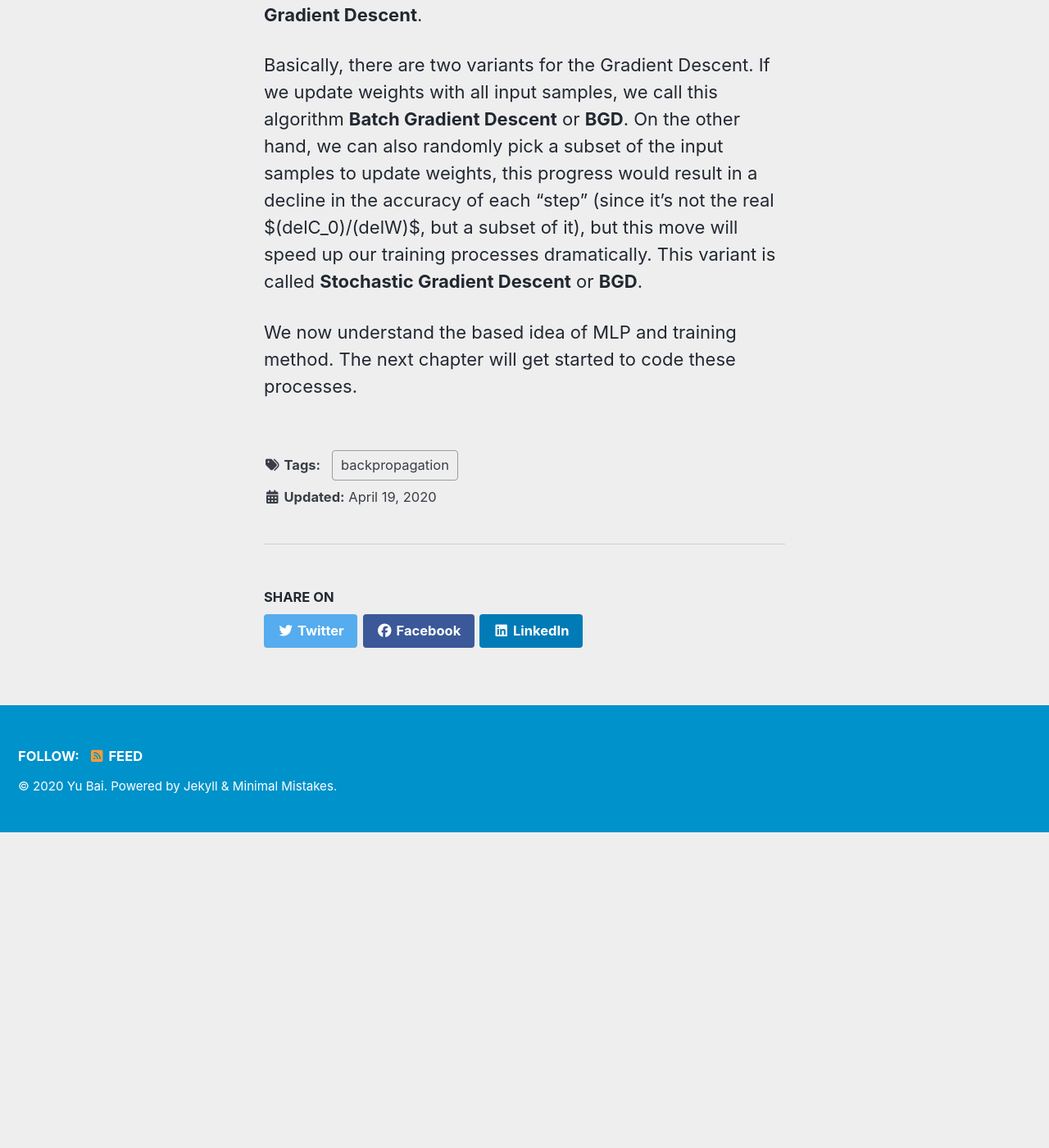
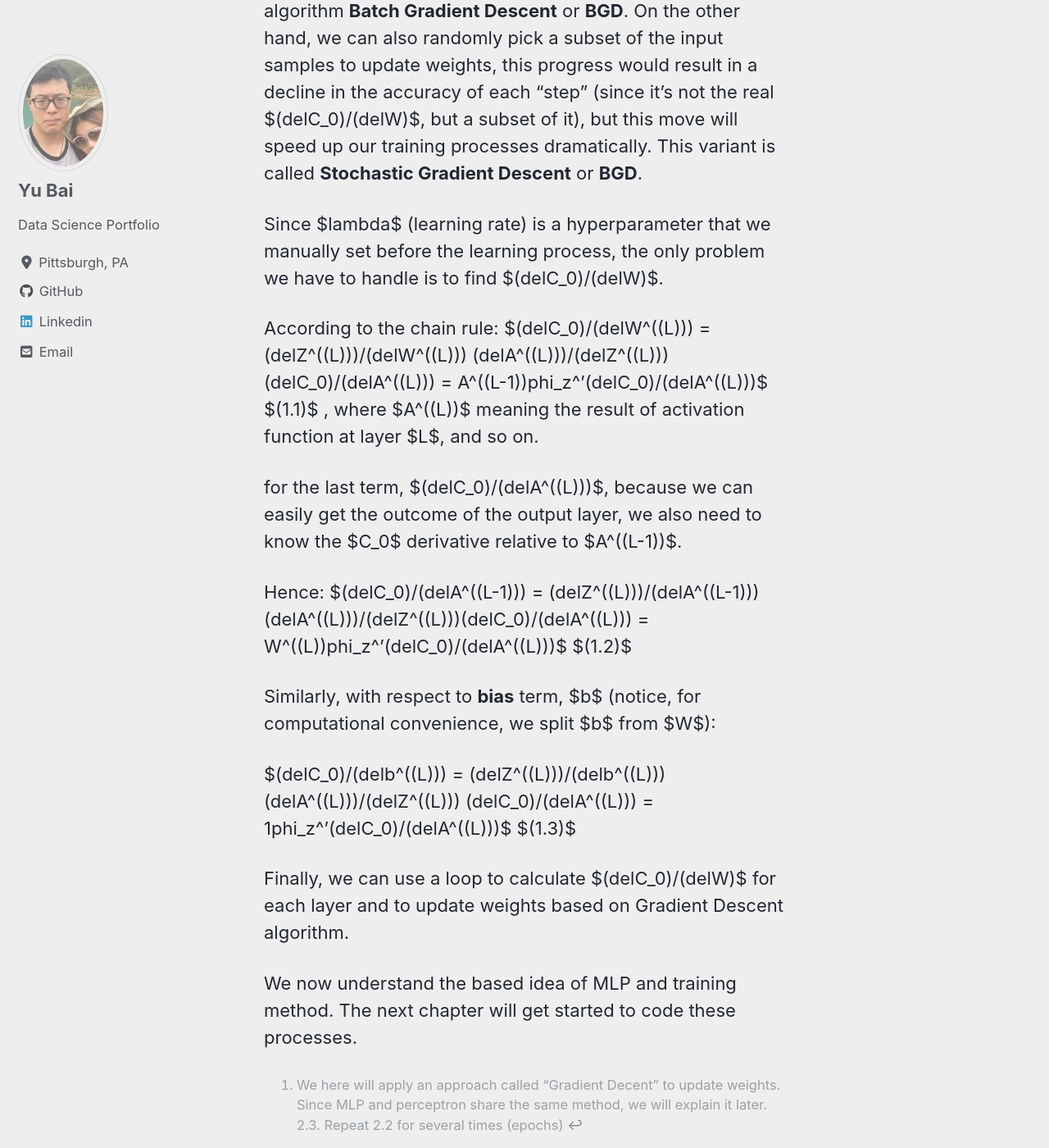
Before and after one commit to watermantle/data_science, a Jekyll site: the page built from _posts/2020-04-19-backpropagation.md, in a window 1280 px wide and 1400 px high, scrolled down 4522 px. Shown: the whole window at 82% size. Built offline with Jekyll 4.4.1, drawn with Linux system fonts in a browser that asks for light colours; cached includes are drawn as plain includes; nearby versions of some CDN libraries; a script that is not in the unit is left out; before the commit the page ends 5537 px from its top, so only the background shows below that; some of the changed text lies outside the part shown.

Commit message:
Update 2020-04-19-backpropagation.md

```diff
--- a/_posts/2020-04-19-backpropagation.md
+++ b/_posts/2020-04-19-backpropagation.md
@@ -37,9 +37,9 @@ Next, we will do following steps to train a perceptron:
 1. Initialize the weighs to small random numbers, we here can use stand normal distribution to do so.
 2. For each training example, **$x^(i)$**:
     2.1. Compute the output values **$hat y$**, the one from decision function **$\phi(z)$**
-    2.2. Update the weights by comparing to **y** and **$hat y$** to minimize the loss function [^1]
-    [^1]: We here will apply an approach called "Gradient Decent" to update weights. Since MLP
-     and perceptron share the same method, we will explain it later.
+    2.2. Update the weights by comparing to **$y$** and **$hat y$** to minimize the loss function [^1]
+
+[^1]: We here will apply an approach called "Gradient Decent" to update weights. Since MLP and perceptron share the same method, we will explain it later.
     2.3. Repeat 2.2 for several times (epochs)
 
 The process could be explained as follows:
@@ -66,7 +66,7 @@ Similar to training a perceptron, we need to:
 1. Initialize the weighs to small random numbers, we here can use stand normal distribution to do so.
 2. For each training example, **$x^(i)$**:
     2.1. Go through each layer (multiplied by its weights and applied to its activation function), until we come up with the final output **$hat y$**.
-    2.2. Update the weights by comparing to **y** and **$hat y$** to minimize the loss function
+    2.2. Update the weights by comparing to **$y$** and **$hat y$** to minimize the loss function
     2.3. Repeat 2.1 and 2.2 for several times (epochs)
 
 The process 2.1 is self-explained and called **forward propagation**. We next need to take a deep look at 2.2.
@@ -75,4 +75,21 @@ For a loss function(or cost function) ***C_0***, if we update weights **W** base
 
 Basically, there are two variants for the Gradient Descent. If we update weights with all input samples, we call this algorithm **Batch Gradient Descent** or **BGD**. On the other hand, we can also randomly pick a subset of the input samples to update weights, this progress would result in a decline in the accuracy of each "step" (since it's not the real $(delC_0)/(delW)$, but a subset of it), but this move will speed up our training processes dramatically. This variant is called **Stochastic Gradient Descent** or **BGD**.
 
+Since $lambda$ (learning rate) is a hyperparameter that we manually set before the learning process, the only problem we have to handle is to find $(delC_0)/(delW)$.
+
+According to the chain rule:
+$(delC_0)/(delW^((L))) = (delZ^((L)))/(delW^((L))) (delA^((L)))/(delZ^((L))) (delC_0)/(delA^((L))) = A^((L-1))phi_z^'(delC_0)/(delA^((L)))$  $(1.1)$
+, where $A^((L))$ meaning the result of activation function at layer $L$, and so on.
+
+for the last term, $(delC_0)/(delA^((L)))$, because we can easily get the outcome of the output layer, we also need to know the $C_0$ derivative relative to  $A^((L-1))$.
+
+Hence:
+$(delC_0)/(delA^((L-1))) = (delZ^((L)))/(delA^((L-1)))(delA^((L)))/(delZ^((L)))(delC_0)/(delA^((L))) = W^((L))phi_z^'(delC_0)/(delA^((L)))$ $(1.2)$
+
+Similarly, with respect to **bias** term, $b$ (notice, for computational convenience, we split $b$ from $W$):
+
+$(delC_0)/(delb^((L))) = (delZ^((L)))/(delb^((L))) (delA^((L)))/(delZ^((L))) (delC_0)/(delA^((L))) = 1phi_z^'(delC_0)/(delA^((L)))$ $(1.3)$
+
+Finally, we can use a loop to calculate $(delC_0)/(delW)$ for each layer and to update weights based on Gradient Descent algorithm.
+
 We now understand the based idea of MLP and training method. The next chapter will get started to code these processes.
```
